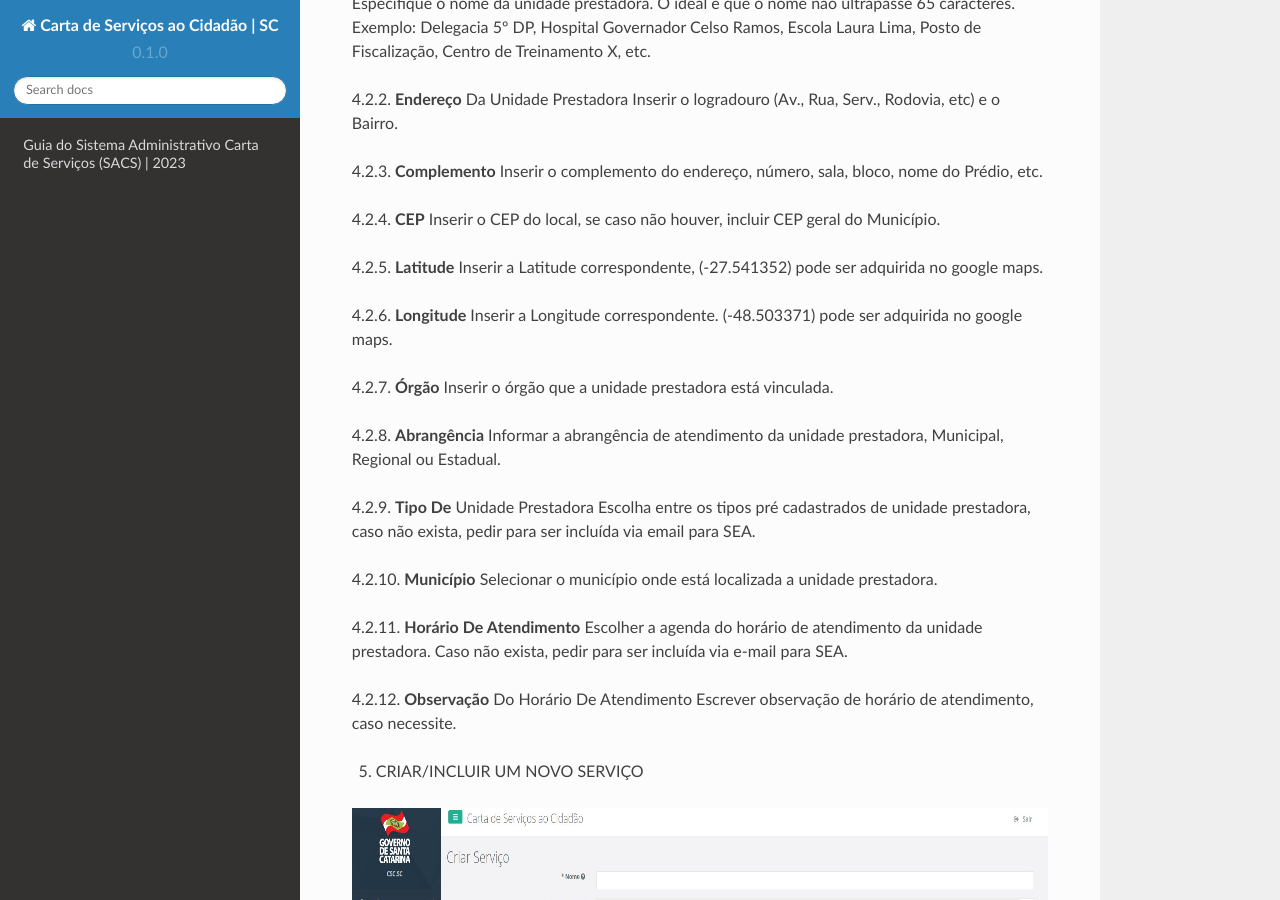
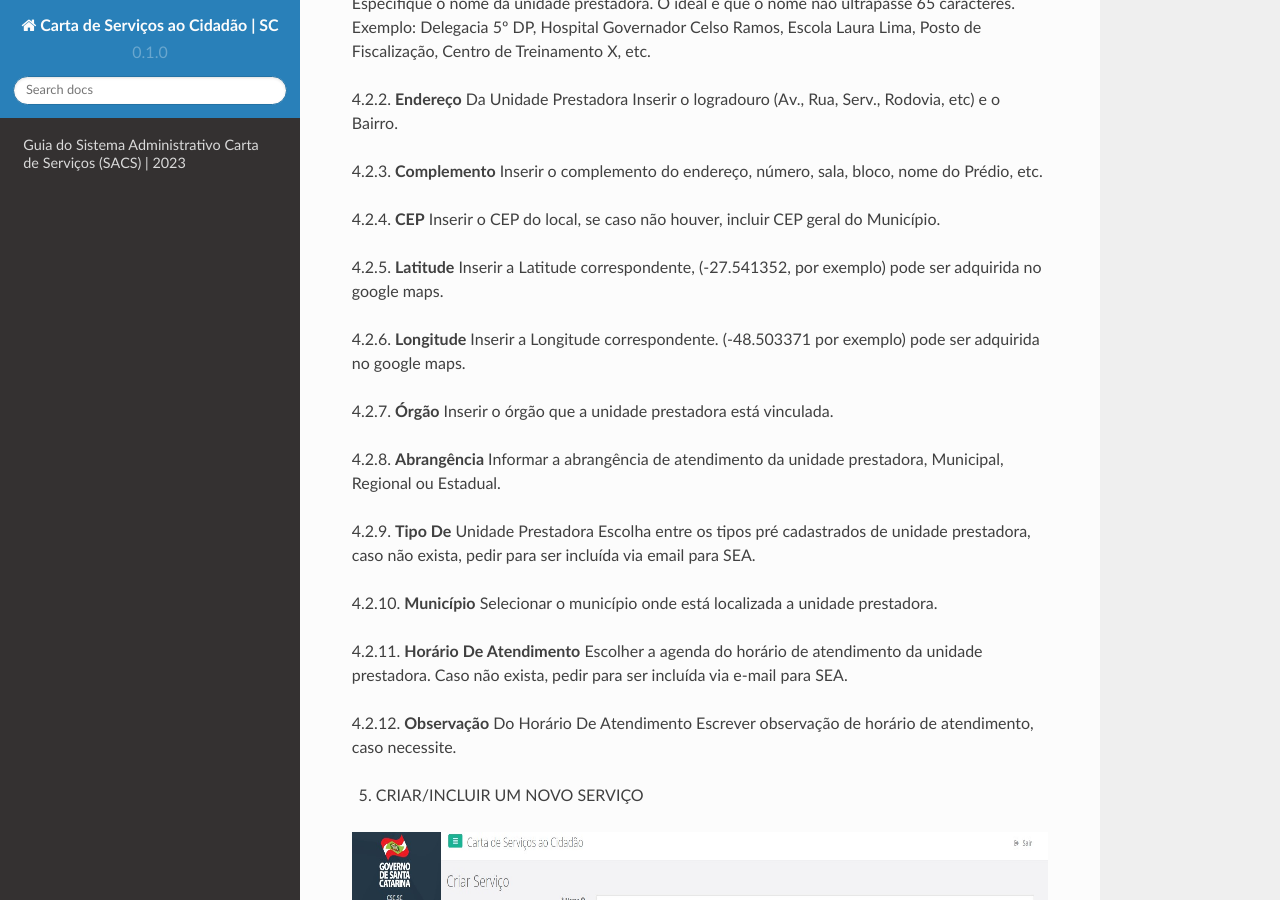
Before and after one commit to brunoaltieri/cartadeservicos, a Sphinx documentation site: the page built from docs/source/index.rst, in a window 1280 px wide and 900 px high, scrolled down 8021 px. Built offline with Sphinx 7.4.7 and the Read the Docs theme 2.0.0, drawn with Linux system fonts in a browser that asks for light colours.

Commit message:
Update index.rst

```diff
--- a/docs/source/index.rst
+++ b/docs/source/index.rst
@@ -235,9 +235,9 @@ Especifique o nome da unidade prestadora. O ideal é que o nome não ultrapasse
 
 4.2.4. **CEP** Inserir o CEP do local, se caso não houver, incluir CEP geral do Município.
 
-4.2.5. **Latitude** Inserir a Latitude correspondente, (-27.541352) pode ser adquirida no google maps.
+4.2.5. **Latitude** Inserir a Latitude correspondente, (-27.541352, por exemplo) pode ser adquirida no google maps.
 
-4.2.6. **Longitude** Inserir a Longitude correspondente. (-48.503371) pode ser adquirida no google maps.
+4.2.6. **Longitude** Inserir a Longitude correspondente. (-48.503371 por exemplo) pode ser adquirida no google maps.
 
 4.2.7. **Órgão** Inserir o órgão que a unidade prestadora está vinculada.
 
```
